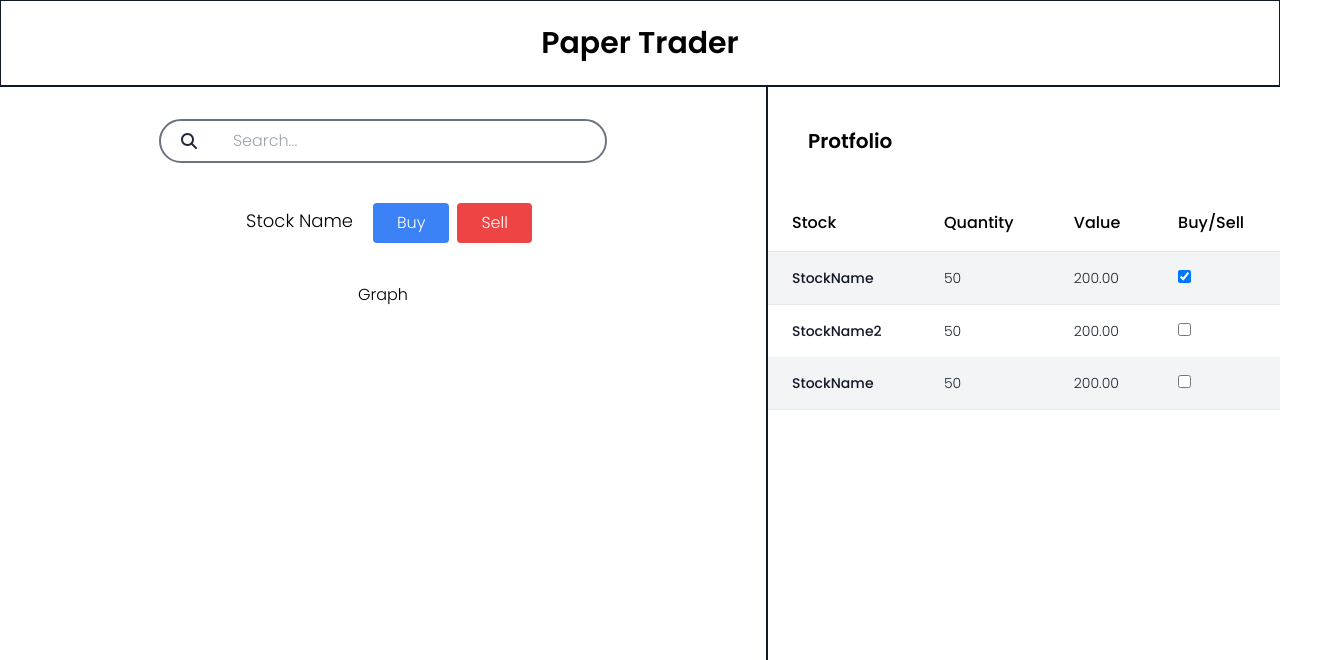
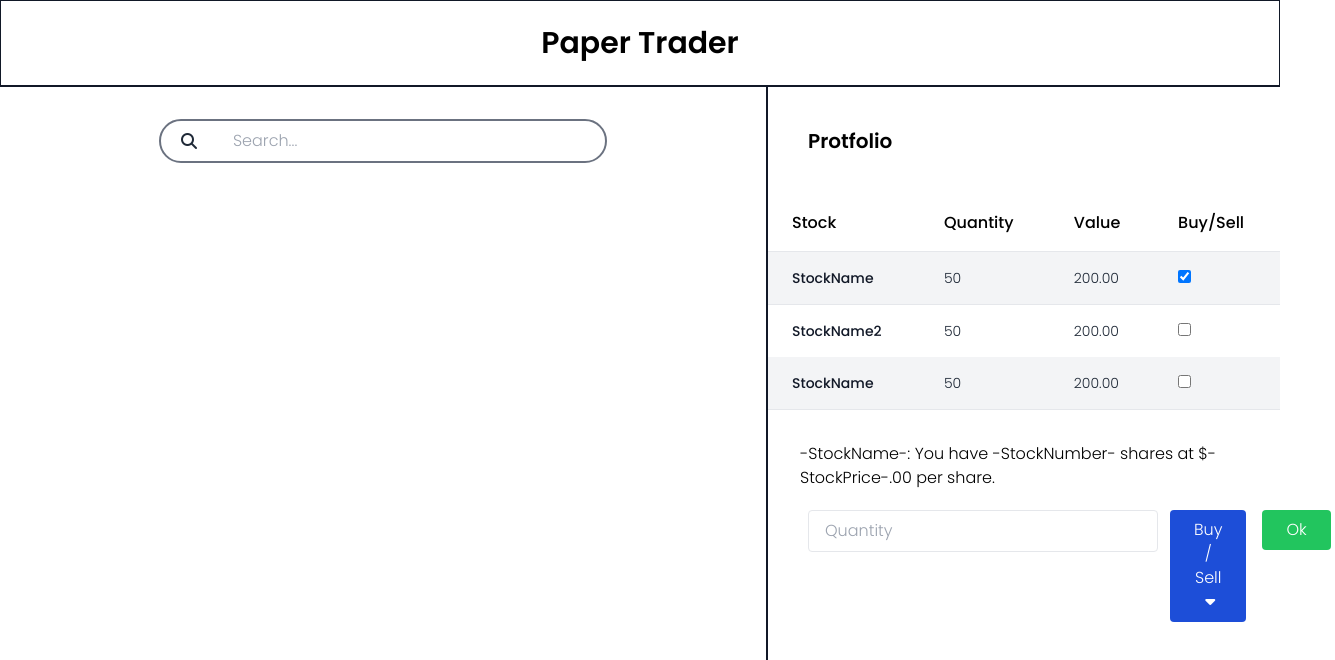
Before and after one commit to yuvischwartz/cohort-20-stock-web, a React (Create React App) app: page / in a window 1280 px wide. Both pictures are taken after a click on the checkbox 1184 px from the left and 276 px from the top of the page. Shown: the top 660 px of the page, 1335 px wide, since content can reach past the window. Built offline with nearby package versions, Linux system fonts and the light colour scheme; a web font is replaced by a local one.

Commit message:
worked on the frontend

```diff
--- a/src/components/PortfolioBox.js
+++ b/src/components/PortfolioBox.js
@@ -1,12 +1,21 @@
 import React from 'react'
+import {useState} from 'react';
 import Table from './Table'
+import WhenStockSelected from './WhenStockSelected'
 
 function PortfolioBox() {
-    return (
+  const [click, setClick] = useState(false);
+
+  const handleClick = () => {
+    setClick(!click);
+    console.log('clicked')
+  }
+  return (
       <>
         <div className={'w-2/5 h-full'}>
           <h2 className={'text-left m-10 text-xl font-semibold'}>Protfolio</h2>
-          <Table/>
+          <Table handleClick={handleClick} click={click}/>
+          {click && <WhenStockSelected />}
         </div>
       </>
   )
--- a/src/components/Search.js
+++ b/src/components/Search.js
@@ -1,10 +1,10 @@
 import React from 'react'
 
-function Search() {
+function Search(props) {
     return (
     <>
         <div className={'flex justify-center flex-row max-w-md mx-auto bg-white rounded-full border-2 border-gray-500 mt-8'}>
-            <button className={'flex items-center justify-center w-16 text-gray-800 rounded-full'}>
+          <button onClick={props.handleClick} className={'flex items-center justify-center w-16 text-gray-800 rounded-full'}>
                       <i className={'fa-solid fa-magnifying-glass'}/>
             </button>
             <div className={'w-full'}>
--- a/src/components/SearchBox.js
+++ b/src/components/SearchBox.js
@@ -1,16 +1,23 @@
 import React from 'react'
+import {useState} from 'react';
 import Graph from './Graph'
 import Search from './Search'
 import SearchResult from './SearchResult'
 
 function SearchBox() {
+  const [click, setClick] = useState(false);
+
+  const handleClick = () => {
+    setClick(!click);
+    console.log('clicked')
+  }
   return (
     <>
 
       <div className={'w-3/5 h-full border-r-2 border-gray-900'}>
-      <Search/>
-        <SearchResult stockName={'Stock Name'} />
-        <Graph/>
+      <Search handleClick={handleClick} click={click}/>
+        {click && <SearchResult stockName={'Stock Name'} />}
+        {click && <Graph />}
       </div>
     </>
   )
--- a/src/components/Table.js
+++ b/src/components/Table.js
@@ -1,6 +1,6 @@
 import React from 'react'
 
-function Table() {
+function Table(props) {
     return (
       <>
     <div>
@@ -15,19 +15,19 @@ function Table() {
                 <td className={'px-6 py-4 text-sm font-medium text-gray-900'}>StockName</td>
                 <td className={'px-6 py-4 text-sm text-gray-800'}>50</td>
                 <td className={'px-6 py-4 text-sm text-gray-800'}>200.00</td>
-                <td className={'px-6 py-4 text-sm text-gray-800'}><input type="checkbox" id=''name='' value=''/></td>
+                        <td className={'px-6 py-4 text-sm text-gray-800'}><input onClick={props.handleClick}type="checkbox" id=''name='' value=''/></td>
             </tr>
             <tr>
                 <td className={'px-6 py-4 text-sm font-medium text-gray-900'}>StockName2</td>
                 <td className={'px-6 py-4 text-sm text-gray-800'}>50</td>
                 <td className={'px-6 py-4 text-sm text-gray-800'}>200.00</td>
-                <td className={'px-6 py-4 text-sm text-gray-800'}><input type="checkbox" id=''name='' value=''/></td>
+                <td className={'px-6 py-4 text-sm text-gray-800'}><input onClick={props.handleClick} type="checkbox" id=''name='' value=''/></td>
             </tr>
             <tr className={'bg-gray-100 border-b'}>
                 <td className={'px-6 py-4 text-sm font-medium text-gray-900'}>StockName</td>
                 <td className={'px-6 py-4 text-sm text-gray-800'}>50</td>
                 <td className={'px-6 py-4 text-sm text-gray-800'}>200.00</td>
-                <td className={'px-6 py-4 text-sm text-gray-800'}><input type="checkbox" id=''name='' value=''/></td>
+                <td className={'px-6 py-4 text-sm text-gray-800'}><input onClick={props.handleClick} type="checkbox" id=''name='' value=''/></td>
             </tr>
         </table>
             </div>
--- /dev/null
+++ b/src/components/WhenStockSelected.js
@@ -0,0 +1,44 @@
+import React from 'react'
+import {useState} from 'react';
+
+function WhenStockSelected() {
+
+    const [click, setClick] = useState(false);
+
+    const handleClick = () => {
+      setClick(!click);
+      console.log('clicked')
+    }
+
+    return (
+    <>
+       <div className={'m-8'}>
+            <h2>-StockName-: You have -StockNumber- shares at $-StockPrice-.00 per share.</h2>
+            <div className={'flex flex-row justify-start w-full my-5'}>
+            <div className={'pl-2'}>
+                <input className={'px-4 py-2 text-gray-800 focus:outline-none text-md border border-gray rounded'}
+                type={'Quantity'}
+                placeholder={'Quantity'}
+              /></div>
+
+              <div className={'px-2'}>
+                <button onClick={handleClick}
+                    className={'bg-blue-700 text-white rounded text-md px-6 py-2 mx-1'}>Buy / Sell <i className={'fa-solid fa-caret-down text-white pl-1'}></i></button>
+                        {click && <div className={'bg-white mx-3 my-2'}>
+                            <ul className={'w-full'}>
+                                <li className={'mb-2 cursor-pointer hover:bg-gray-200 py-1 px-1'}>Buy</li>
+                                <li className={'mb-2 cursor-pointer hover:bg-gray-200 py-1 px-1'}>Sell</li>
+                            </ul>
+                        </div>}
+                </div>
+
+              <div>
+                <button className={'bg-green-500 text-white rounded text-md px-6 py-2 mx-1'}>Ok</button>
+              </div>
+            </div>
+          </div>
+    </>
+  )
+}
+
+export default WhenStockSelected
```
